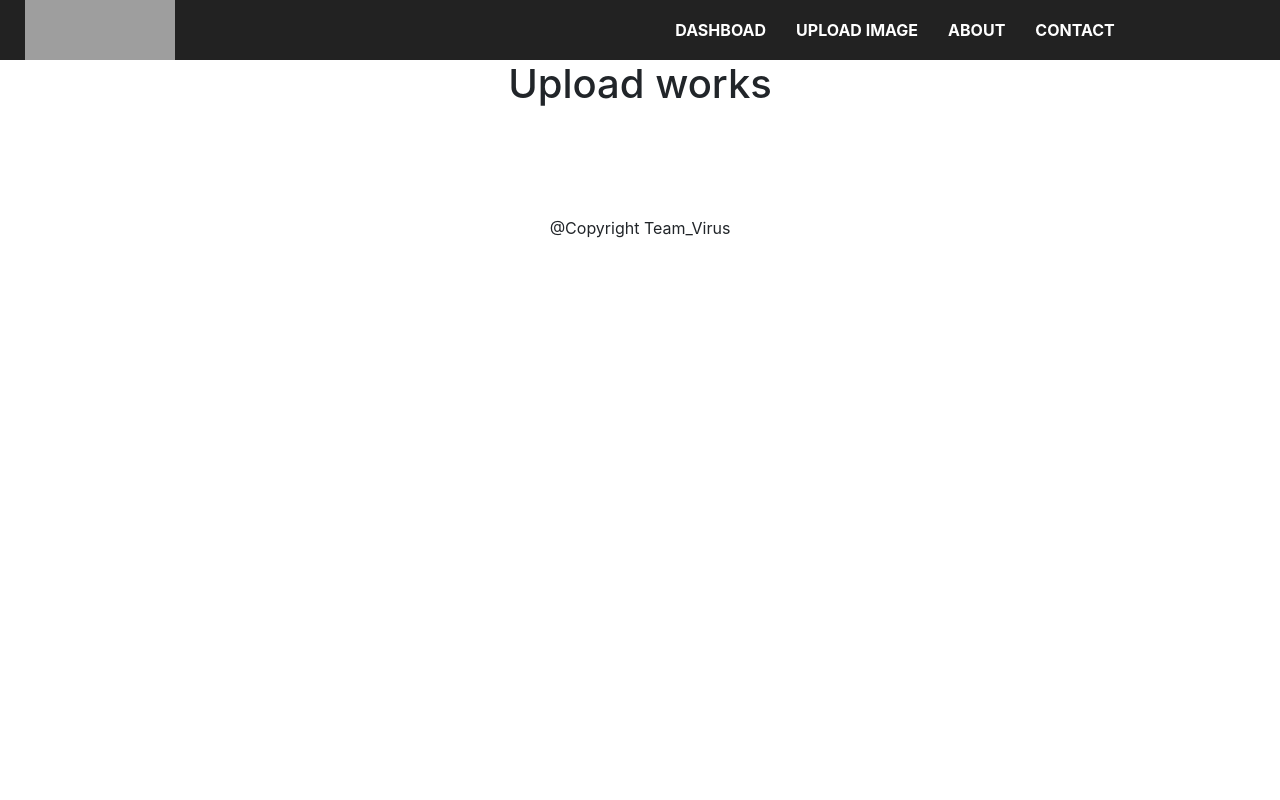
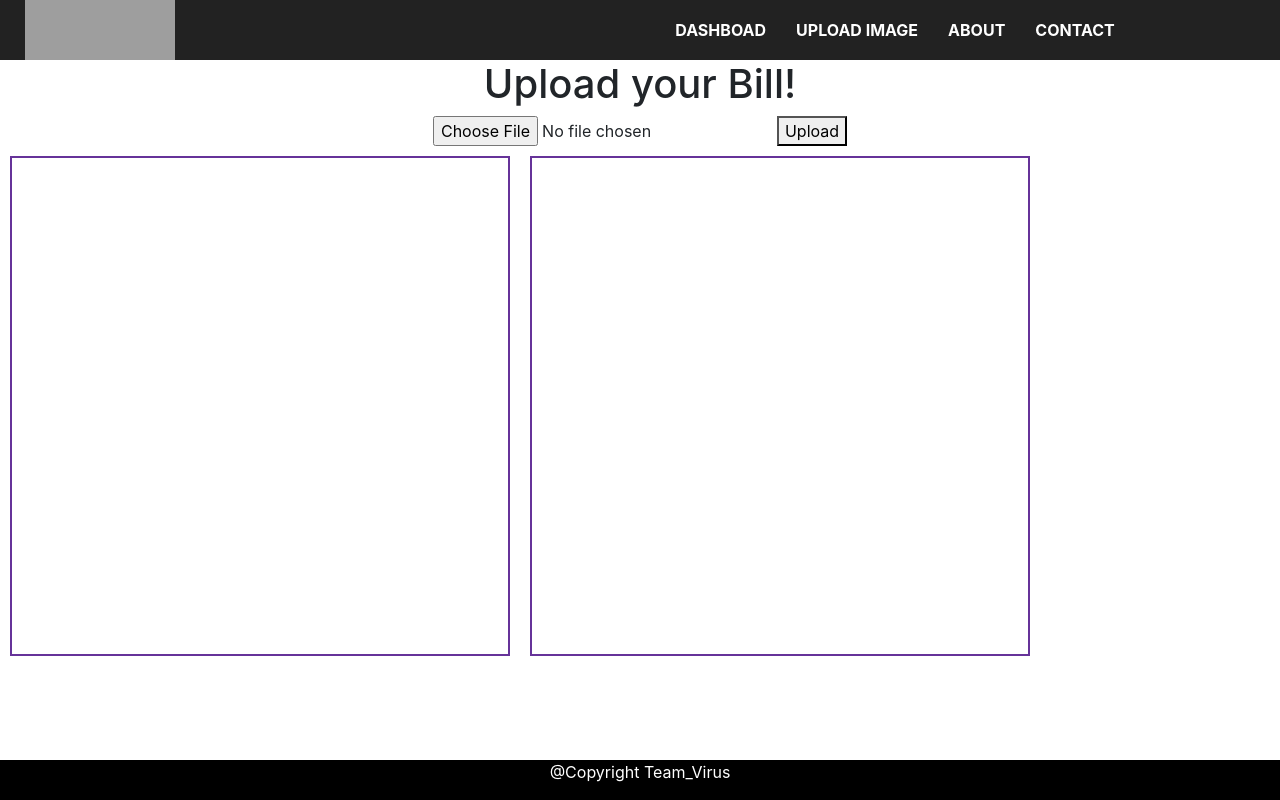
Before and after one commit to bhavan0/bootstrap_hackathon_client, an Angular app in the folder bootstrap-dunzo/: page /upload-image in a window 1280 px wide. Built offline with nearby package versions, Linux system fonts and the light colour scheme; grey boxes are pictures that could not be loaded.

Commit message:
UI changes

```diff
--- a/bootstrap-dunzo/src/app/app.component.css
+++ b/bootstrap-dunzo/src/app/app.component.css
@@ -2,9 +2,11 @@
     padding-bottom: 100px;
 }
 .footer {
-    position: relative;
-    height:100px;
+    position: fixed;
+    left: 0;
+    bottom: 0;
     width: 100%;
-    display: inline-block;
-    clear:both;
-}
+    background-color: black;
+    color: white;
+    text-align: center;
+  }
--- a/bootstrap-dunzo/src/app/feature/contact/contact.component.html
+++ b/bootstrap-dunzo/src/app/feature/contact/contact.component.html
@@ -1,4 +1,4 @@
-<link href="//netdna.bootstrapcdn.com/bootstrap/3.1.0/css/bootstrap.min.css" rel="stylesheet" id="bootstrap-css">
+<!-- <link href="//netdna.bootstrapcdn.com/bootstrap/3.1.0/css/bootstrap.min.css" rel="stylesheet" id="bootstrap-css">
 <script src="//netdna.bootstrapcdn.com/bootstrap/3.1.0/js/bootstrap.min.js"></script>
 <div class="jumbotron jumbotron-sm">
   <div class="container">
@@ -77,4 +77,4 @@
       </form>
     </div>
   </div>
-</div>
+</div> -->
--- a/bootstrap-dunzo/src/app/feature/dash-board/dash-board.component.ts
+++ b/bootstrap-dunzo/src/app/feature/dash-board/dash-board.component.ts
@@ -1,4 +1,5 @@
 import { Component, OnInit } from '@angular/core';
+import { ImageService } from '../../services/image.service';
 
 @Component({
   selector: 'app-dash-board',
@@ -7,10 +8,13 @@ import { Component, OnInit } from '@angular/core';
 })
 export class DashBoardComponent implements OnInit {
 
-  constructor() { }
+  constructor(private imageService: ImageService) { }
 
 
   ngOnInit() {
+    this.imageService.getAll().subscribe(x => {
+
+    });
   }
 
 }
--- a/bootstrap-dunzo/src/app/feature/upload-image/upload-image.component.css
+++ b/bootstrap-dunzo/src/app/feature/upload-image/upload-image.component.css
@@ -0,0 +1,17 @@
+.image-container {
+    display: flex;
+}
+
+.selected-Image {
+border: rebeccapurple 2px solid;
+margin: 10px 10px;
+height: 500px;
+width: 500px;
+}
+
+.image-text {
+    margin: 10px 10px;
+    border: rebeccapurple 2px solid;
+    height: 500px;
+    width: 500px;
+}
--- a/bootstrap-dunzo/src/app/feature/upload-image/upload-image.component.html
+++ b/bootstrap-dunzo/src/app/feature/upload-image/upload-image.component.html
@@ -1,3 +1,32 @@
-<h1>
-  Upload works
-</h1>
+<h1>Upload your Bill!</h1>
+<div>
+  <div *ngIf="error">
+    {{ error.message }}
+  </div>
+  <div *ngIf="uploadResponse.status === 'error'">
+    {{ uploadResponse.message }}
+  </div>
+  <div *ngIf="uploadResponse.status === 'progress'">
+
+
+    <div role="progressbar" [style.width.%]="uploadResponse.message" aria-valuenow="25" aria-valuemin="0" aria-valuemax="100">
+      {{uploadResponse.message}}%
+    </div>
+
+  </div>
+
+  <form [formGroup]="form" (ngSubmit)="onSubmit()">
+
+    <input type="file" name="billImage" (change)="onFileChange($event)" />
+    <button type="submit">Upload</button>
+
+  </form>
+  <div class="image-container">
+    <div class="selected-Image">
+      <img *ngIf="selectedFile" [src]="selectedFile" />
+    </div>
+    <div class="image-text">
+      <img  *ngIf="selectedFile" [src]="selectedFile"/>
+    </div>
+  </div>
+</div>
--- a/bootstrap-dunzo/src/app/feature/upload-image/upload-image.component.ts
+++ b/bootstrap-dunzo/src/app/feature/upload-image/upload-image.component.ts
@@ -1,4 +1,6 @@
 import { Component, OnInit } from '@angular/core';
+import { FormBuilder, FormGroup } from  '@angular/forms';
+import { ImageService } from '../../services/image.service';
 
 @Component({
   selector: 'app-upload-image',
@@ -7,9 +9,40 @@ import { Component, OnInit } from '@angular/core';
 })
 export class UploadImageComponent implements OnInit {
 
-  constructor() { }
+  form: FormGroup;
+  error: string;
+  userId: number = 1;
+  uploadResponse = { status: '', message: '', filePath: '' };
+
+  selectedFile: any;
+  constructor(private formBuilder: FormBuilder,
+  private uploadService: ImageService) { }
 
   ngOnInit() {
+    this.form = this.formBuilder.group({
+      billImage: ['']
+    });
+  }
+  onFileChange(event) {
+    if (event.target.files.length > 0) {
+      const file = event.target.files[0];
+      this.form.get('billImage').setValue(file);
+      var reader = new FileReader();
+      reader.onload = (event:any) => {
+        this.selectedFile = event.target.result;
+    }
+
+    reader.readAsDataURL(event.target.files[0]);
+    }
   }
 
+  onSubmit() {
+    const formData = new FormData();
+    formData.append('file', this.form.get('billImage').value);
+
+    this.uploadService.upload(formData, this.userId).subscribe(
+      (res) => this.uploadResponse = res,
+      (err) => this.error = err
+    );
+  }
 }
--- /dev/null
+++ b/bootstrap-dunzo/src/app/services/image.service.ts
@@ -0,0 +1,40 @@
+import { Injectable } from '@angular/core';
+import { HttpClient, HttpEvent, HttpErrorResponse, HttpEventType } from '@angular/common/http';
+import { map } from 'rxjs/operators';
+import { Observable } from 'rxjs';
+
+@Injectable({
+  providedIn: 'root'
+})
+export class ImageService {
+
+  SERVER_URL: string = "http://localhost:3000";
+  constructor(private httpClient: HttpClient) { }
+
+  public upload(data, userId) {
+    let uploadURL = `${this.SERVER_URL}/auth/${userId}/avatar`;
+
+    return this.httpClient.post<any>(uploadURL, data, {
+      reportProgress: true,
+      observe: 'events'
+    }).pipe(map((event) => {
+
+      switch (event.type) {
+
+        case HttpEventType.UploadProgress:
+          const progress = Math.round(100 * event.loaded / event.total);
+          return { status: 'progress', message: progress };
+
+        case HttpEventType.Response:
+          return event.body;
+        default:
+          return `Unhandled event: ${event.type}`;
+      }
+    })
+    );
+  }
+
+  public getAll(): Observable<Blob> {
+    return this.httpClient.get(this.SERVER_URL, {responseType: 'blob'});
+  }
+}
```
Also changed, not shown: bootstrap-dunzo/src/app/app.module.ts (+7 -2 lines), 2 other files (tests, documents, lock files or other folders).
